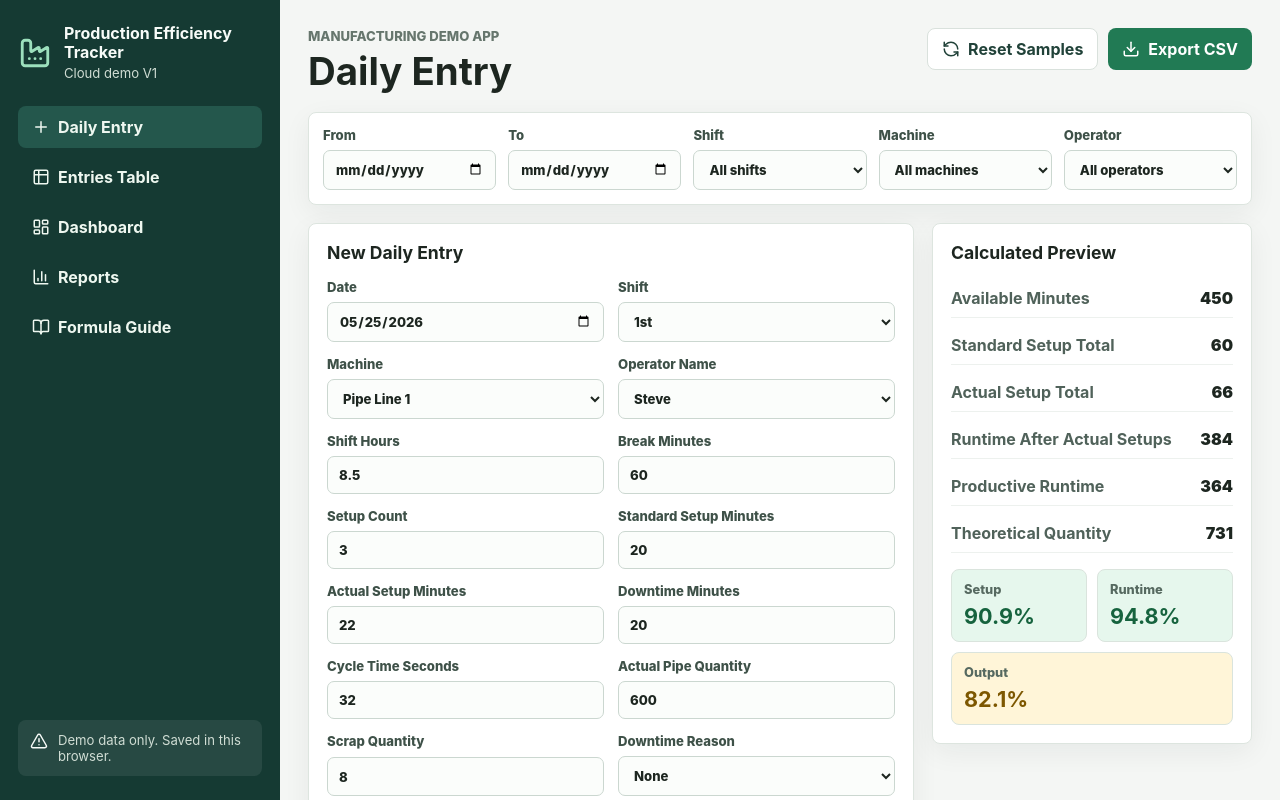
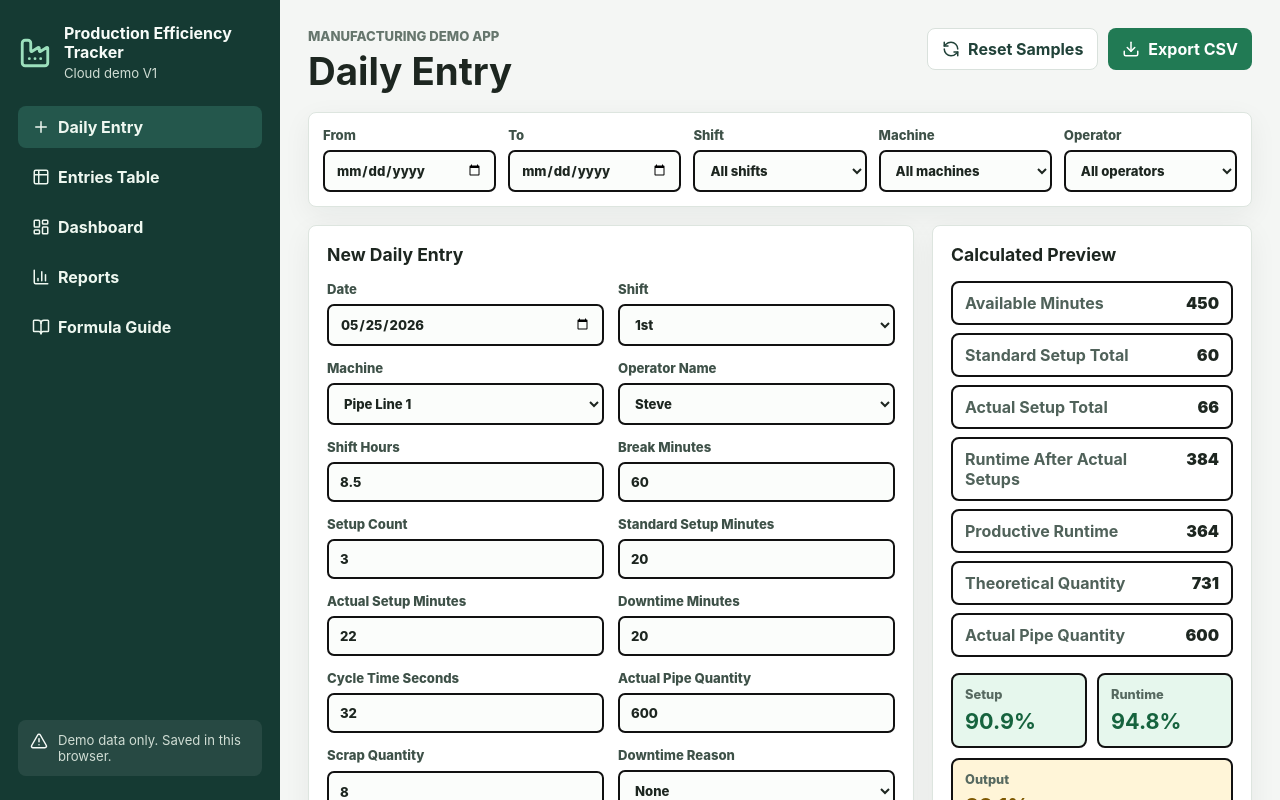
Before and after one commit to tolani13/production-efficiency-tracker, a React (Vite) app: page / in a window 1280 px wide. Shown: the top 800 px of the page. Built offline with nearby package versions, Linux system fonts and the light colour scheme.

Commit message:
Adjust entry outlines and reporting preview

```diff
--- a/src/App.tsx
+++ b/src/App.tsx
@@ -439,7 +439,7 @@ function DailyEntry({
         </div>
       </div>
 
-      <CalculatedPreview calc={calc} />
+      <CalculatedPreview calc={calc} actualPipeQuantity={draft.actualPipeQuantity} />
     </section>
   );
 }
@@ -453,7 +453,7 @@ function NumberInput({ label, value, onChange, step = '1' }: { label: string; va
   );
 }
 
-function CalculatedPreview({ calc }: { calc: ReturnType<typeof calculateEntry> }) {
+function CalculatedPreview({ calc, actualPipeQuantity }: { calc: ReturnType<typeof calculateEntry>; actualPipeQuantity: number }) {
   return (
     <aside className="preview-panel">
       <div className="section-heading">
@@ -467,6 +467,7 @@ function CalculatedPreview({ calc }: { calc: ReturnType<typeof calculateEntry> }
           ['Runtime After Actual Setups', formatNumber(calc.runtimeAfterActualSetups)],
           ['Productive Runtime', formatNumber(calc.productiveRuntime)],
           ['Theoretical Quantity', formatNumber(calc.theoreticalQuantity)],
+          ['Actual Pipe Quantity', formatNumber(actualPipeQuantity)],
         ]}
       />
       <div className="efficiency-row">
--- a/src/styles.css
+++ b/src/styles.css
@@ -200,11 +200,22 @@ input,
 select,
 textarea {
   width: 100%;
-  border: 1px solid #cbd7d0;
+  border: 2px solid #111;
   border-radius: 7px;
   padding: 10px 11px;
   color: #1d2620;
   background: #fbfdfb;
+}
+
+input[type="number"] {
+  appearance: textfield;
+  -moz-appearance: textfield;
+}
+
+input[type="number"]::-webkit-outer-spin-button,
+input[type="number"]::-webkit-inner-spin-button {
+  margin: 0;
+  -webkit-appearance: none;
 }
 
 textarea {
@@ -266,8 +277,10 @@ textarea {
   display: flex;
   justify-content: space-between;
   gap: 12px;
-  padding: 9px 0;
-  border-bottom: 1px solid #edf1ee;
+  padding: 10px 12px;
+  border: 2px solid #111;
+  border-radius: 8px;
+  background: #fff;
 }
 
 .metric-list dt {
@@ -287,7 +300,7 @@ textarea {
 .badge,
 .summary-card {
   border-radius: 8px;
-  border: 1px solid #dae4dd;
+  border: 2px solid #111;
   padding: 12px;
 }
 
```
